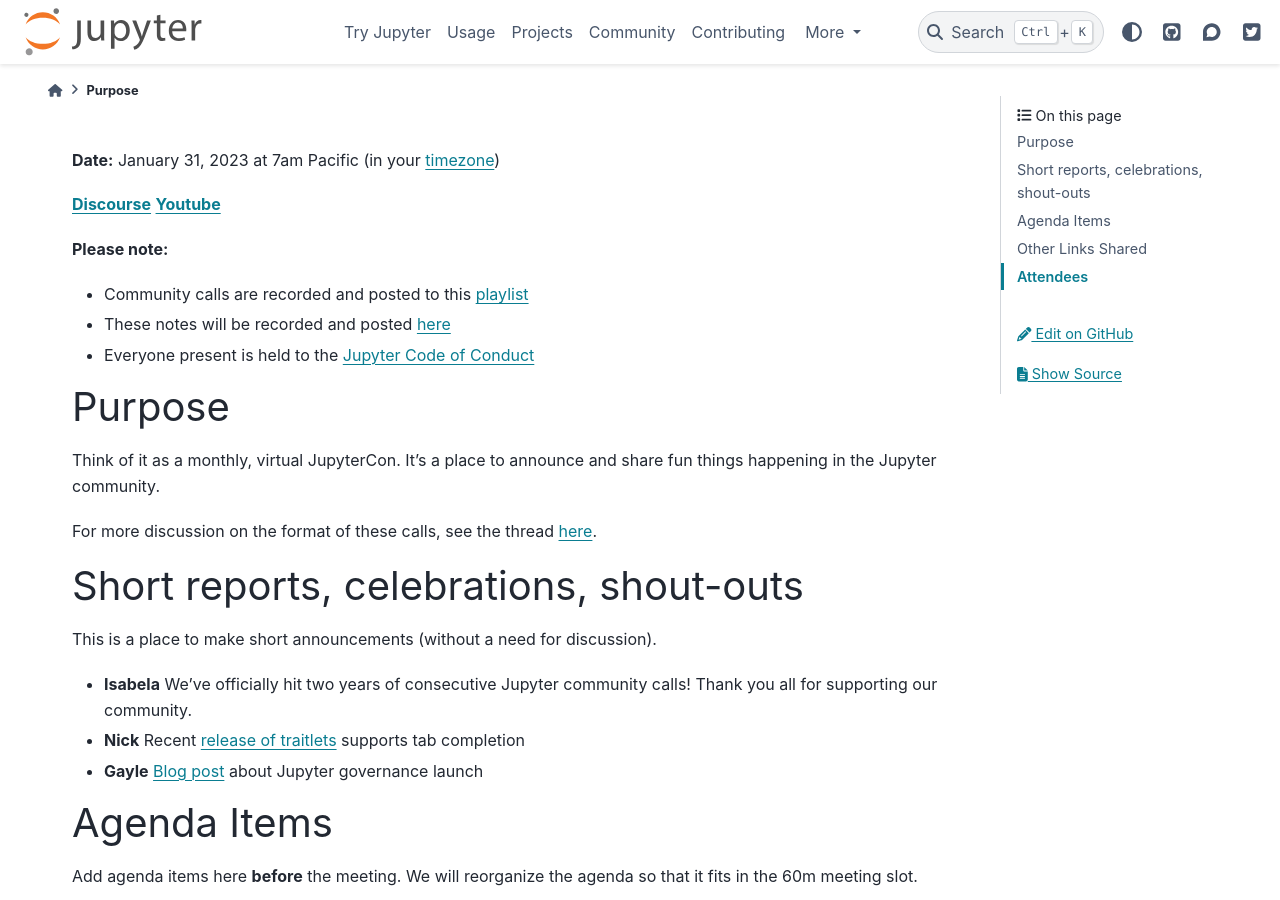
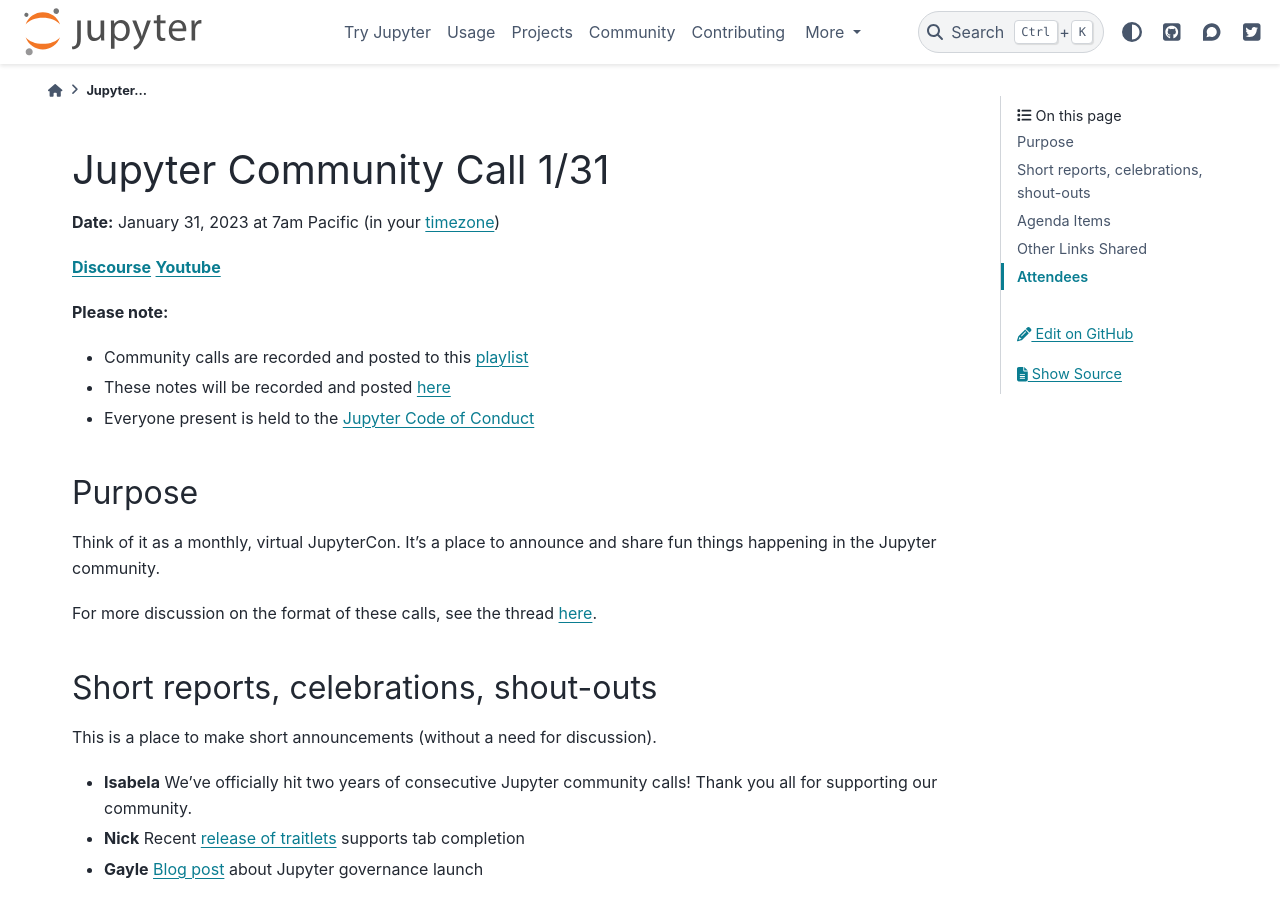
Before and after one commit to jupyter/jupyter, a Sphinx documentation site: the page built from docs/source/community/community-call-notes/2023-january.md, in a window 1280 px wide and 900 px high. Built offline with Sphinx 7.4.7 and the PyData theme 0.15.4, drawn with Linux system fonts in a browser that asks for light colours; pages that are not in the unit, such as notebooks, are missing from menus.

Commit message:
Fix missing title in Jan and Feb 2023 community call notes

```diff
--- a/docs/source/community/community-call-notes/2023-january.md
+++ b/docs/source/community/community-call-notes/2023-january.md
@@ -1,3 +1,5 @@
+# Jupyter Community Call 1/31
+
 **Date:** January 31, 2023 at 7am Pacific (in your [timezone](https://arewemeetingyet.com/Los%20Angeles/2023-01-31/7:00/Jupyter%20Community%20Call))
 
 [**Discourse**](https://discourse.jupyter.org/t/jupyter-community-calls/668)
```
Also changed, not shown: docs/source/community/community-call-notes/2023-february.md (+2 -0 lines).
